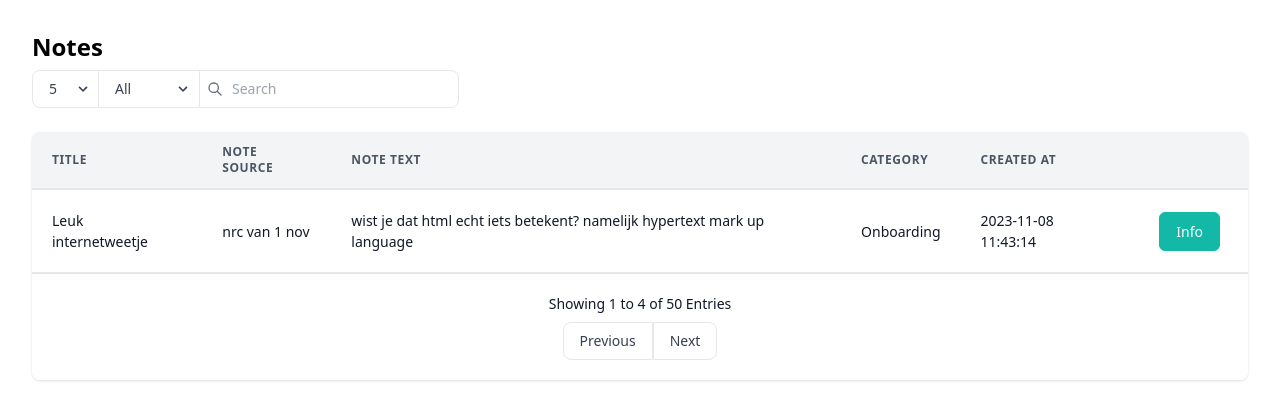
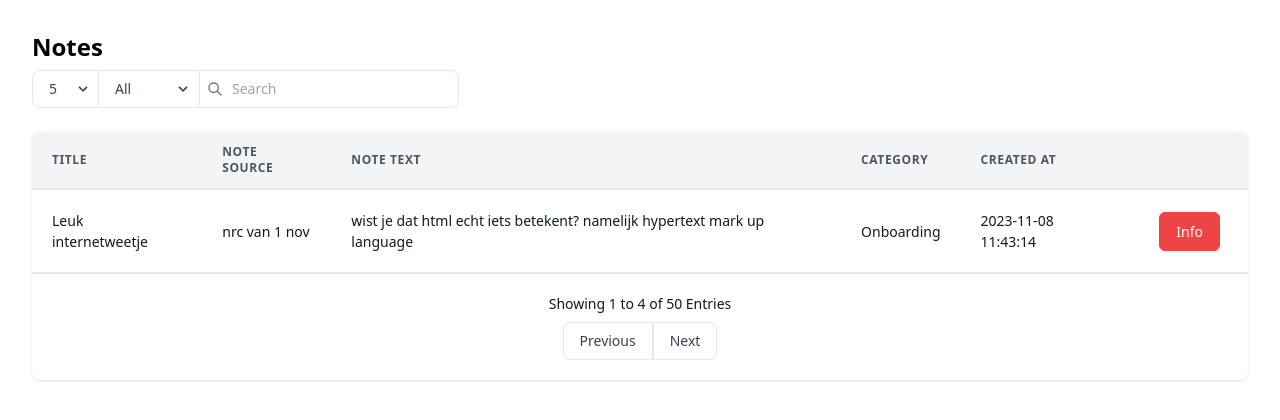
Before and after one commit to NezirNezirevic1054620/test-correct_with_chatgpt, a Flask app: page /notes in a window 1280 px wide. Shown: the part 64-484 px from the top of the page. Run offline with Flask 3, Linux system fonts and the light colour scheme; data comes from the database, SQL or seed files in the repository; some libraries are stand-ins or nearby versions.

Commit message:
changed teal button into red

```diff
--- a/templates/notes.html.j2
+++ b/templates/notes.html.j2
@@ -105,7 +105,7 @@
                             <td class="px-5 py51 border-b border-gray-200 bg-white">
                                 <button
                                     type="button"
-                                    class="border border-teal-500 bg-teal-500 text-white rounded-md px-4 py-2 m-2 transition duration-500 ease select-none hover:bg-teal-600 focus:outline-none focus:shadow-outline"
+                                    class="border border-red-500 bg-red-500 text-white rounded-md px-4 py-2 m-2 transition duration-500 ease select-none hover:bg-red-600 focus:outline-none focus:shadow-outline"
                                     >
                                 Info
                                 </button>
```
